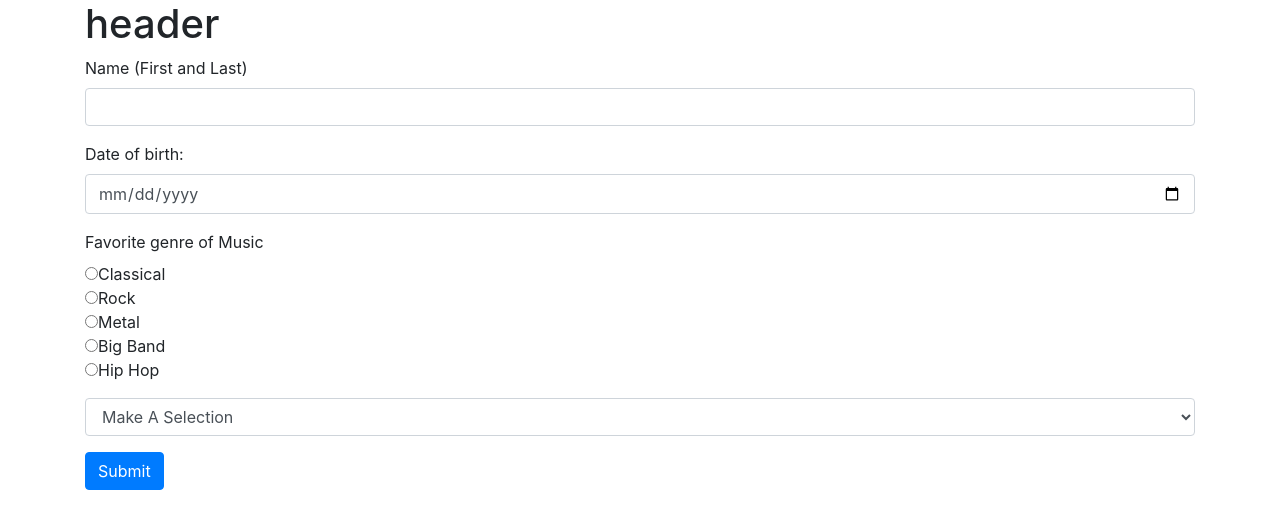
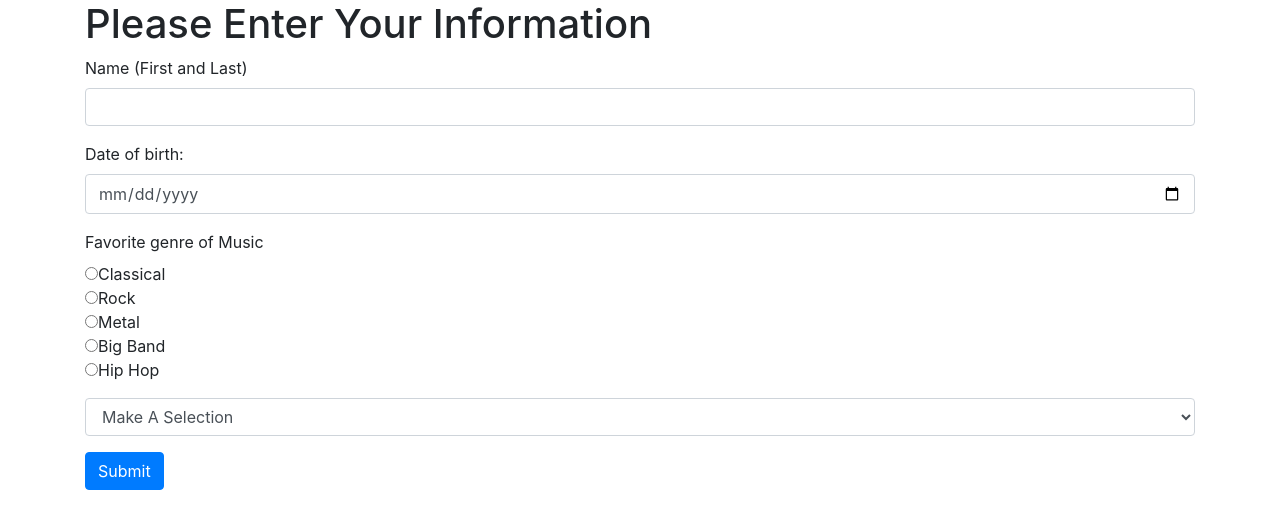
Before and after one commit to NoahNim/survey, a plain HTML site: page survey/index.html in a window 1280 px wide. Drawn offline with Linux system fonts and the light colour scheme.

Commit message:
Change header text

```diff
--- a/survey/index.html
+++ b/survey/index.html
@@ -7,7 +7,7 @@
   </head>
   <body>
     <div class="container">
-      <h1>header</h1>
+      <h1>Please Enter Your Information</h1>
       <form id="survey">
       <div class="form-group">
         <label for="name">Name (First and Last)</label>
```
